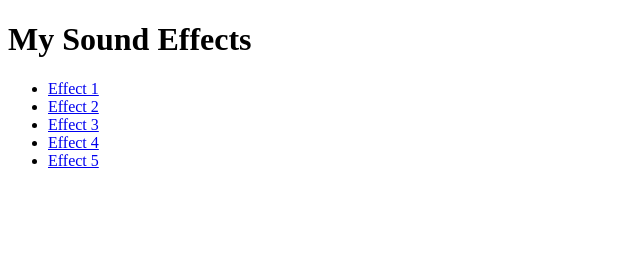
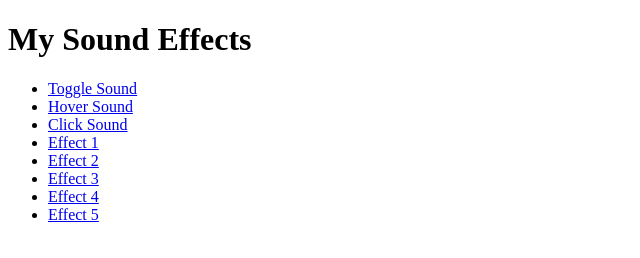
Before and after one commit to datakid/mp3, a plain HTML site: page index.html in a window 1280 px wide. Shown: the whole page, without its empty margins (0-640 px from the left). Drawn offline with Linux system fonts and the light colour scheme.

Commit message:
Update index.html

```diff
--- a/index.html
+++ b/index.html
@@ -8,6 +8,9 @@
 <body>
     <h1>My Sound Effects</h1>
     <ul>
+        <li><a href="mp3/toggle.wav">Toggle Sound</a></li>
+        <li><a href="mp3/hover.mp3">Hover Sound</a></li>
+        <li><a href="mp3/click.wav">Click Sound</a></li>
         <li><a href="effect1.mp3">Effect 1</a></li>
         <li><a href="effect2.mp3">Effect 2</a></li>
         <li><a href="effect3.mp3">Effect 3</a></li>
```
Lines whose indentation alone changed are shown as unchanged.
